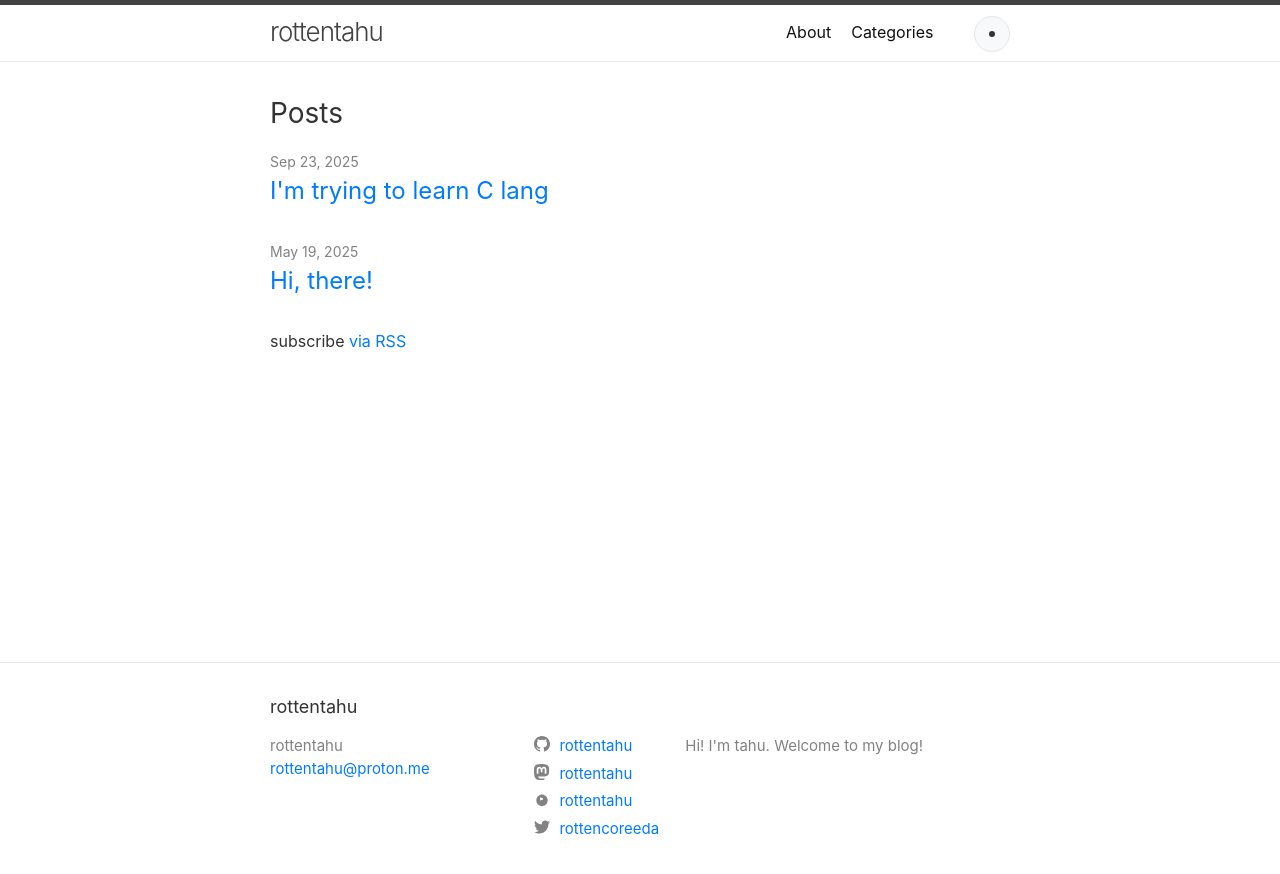
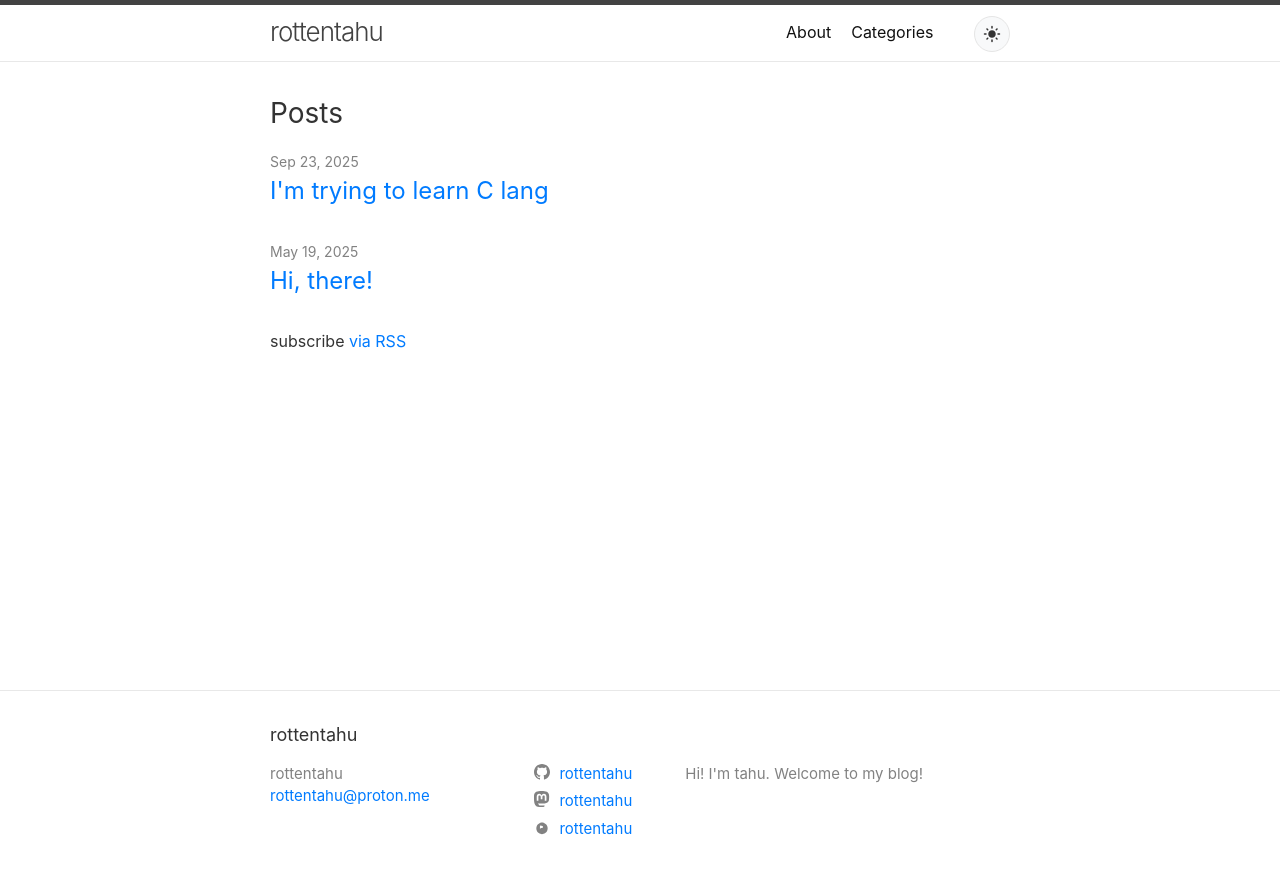
Before and after one commit to rottentahu/rottentahu.github.io, a Jekyll site: the page built from index.markdown, in a window 1280 px wide. Shown: the top 874 px of the page. Built offline with Jekyll 4.4.1, drawn with Linux system fonts in a browser that asks for light colours.

Commit message:
add theme

```diff
--- a/_config.yml
+++ b/_config.yml
@@ -24,7 +24,7 @@ description: >- # this means to ignore newlines until "baseurl:"
   Hi! I'm tahu. Welcome to my blog!
 baseurl: "" # the subpath of your site, e.g. /blog
 url: "" # the base hostname & protocol for your site, e.g. http://example.com
-twitter_username: rottencoreeda
+twitter_username:
 github_username: rottentahu
 mastodon_username: rottentahu
 pixelfed_username: rottentahu
--- a/assets/js/theme-toggle.js
+++ b/assets/js/theme-toggle.js
@@ -33,7 +33,7 @@ class ThemeToggle {
     const isDark = document.documentElement.classList.contains(this.darkClass);
     return isDark
       ? '<svg class="icon" viewBox="0 0 24 24" fill="currentColor"><path d="M21 12.79A9 9 0 1 1 11.21 3 7 7 0 0 0 21 12.79z"/></svg>'
-      : '<svg class="icon" viewBox="0 0 24 24" fill="currentColor"><path d="M12 3v1m0 16v1m9-9h-1M4 12H3m15.364 6.364l-.707-.707M6.343 6.343l-.707-.707m12.728 0l-.707.707M6.343 17.657l-.707.707M16 12a4 4 0 11-8 0 4 4 0 018 0z"/></svg>';
+      : '<svg class="icon" viewBox="0 0 24 24" fill="currentColor"><path d="M12 7c-2.76 0-5 2.24-5 5s2.24 5 5 5 5-2.24 5-5-2.24-5-5-5zM2 13h2c.55 0 1-.45 1-1s-.45-1-1-1H2c-.55 0-1 .45-1 1s.45 1 1 1zm18 0h2c.55 0 1-.45 1-1s-.45-1-1-1h-2c-.55 0-1 .45-1 1s.45 1 1 1zM11 2v2c0 .55.45 1 1 1s1-.45 1-1V2c0-.55-.45-1-1-1s-1 .45-1 1zm0 18v2c0 .55.45 1 1 1s1-.45 1-1v-2c0-.55-.45-1-1-1s-1 .45-1 1zM5.99 4.58c-.39-.39-1.03-.39-1.41 0-.39.39-.39 1.03 0 1.41l1.06 1.06c.39.39 1.03.39 1.41 0s.39-1.03 0-1.41L5.99 4.58zm12.37 12.37c-.39-.39-1.03-.39-1.41 0-.39.39-.39 1.03 0 1.41l1.06 1.06c.39.39 1.03.39 1.41 0 .39-.39.39-1.03 0-1.41l-1.06-1.06zm1.06-10.96c.39-.39.39-1.03 0-1.41-.39-.39-1.03-.39-1.41 0l-1.06 1.06c-.39.39-.39 1.03 0 1.41s1.03.39 1.41 0l1.06-1.06zM7.05 18.36c.39-.39.39-1.03 0-1.41-.39-.39-1.03-.39-1.41 0l-1.06 1.06c-.39.39-.39 1.03 0 1.41s1.03.39 1.41 0l1.06-1.06z"/></svg>';
   }
 
   updateToggleButton() {
```
